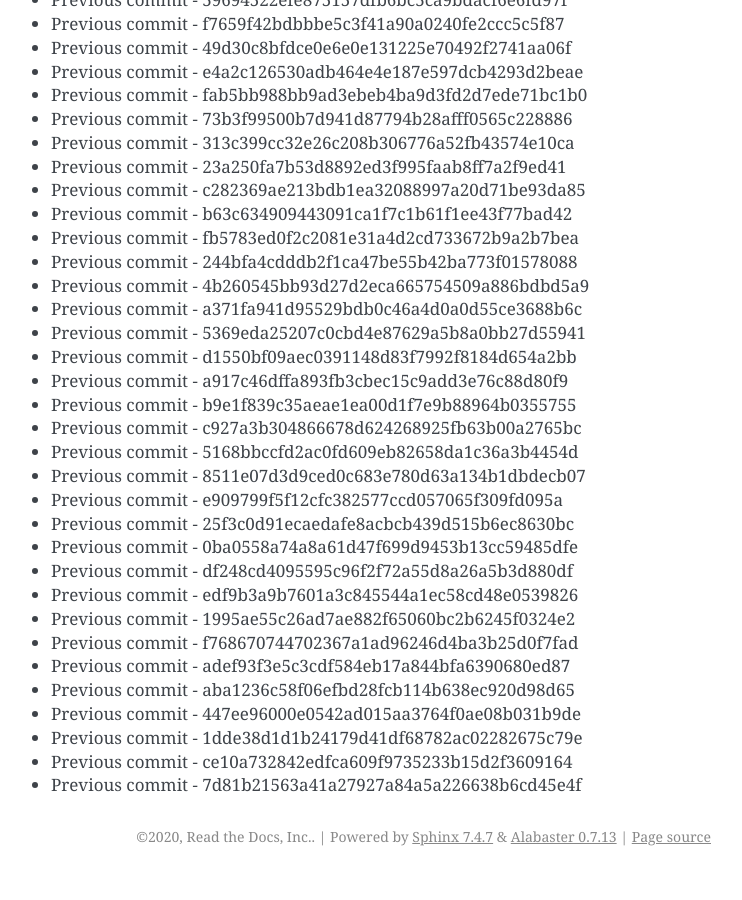
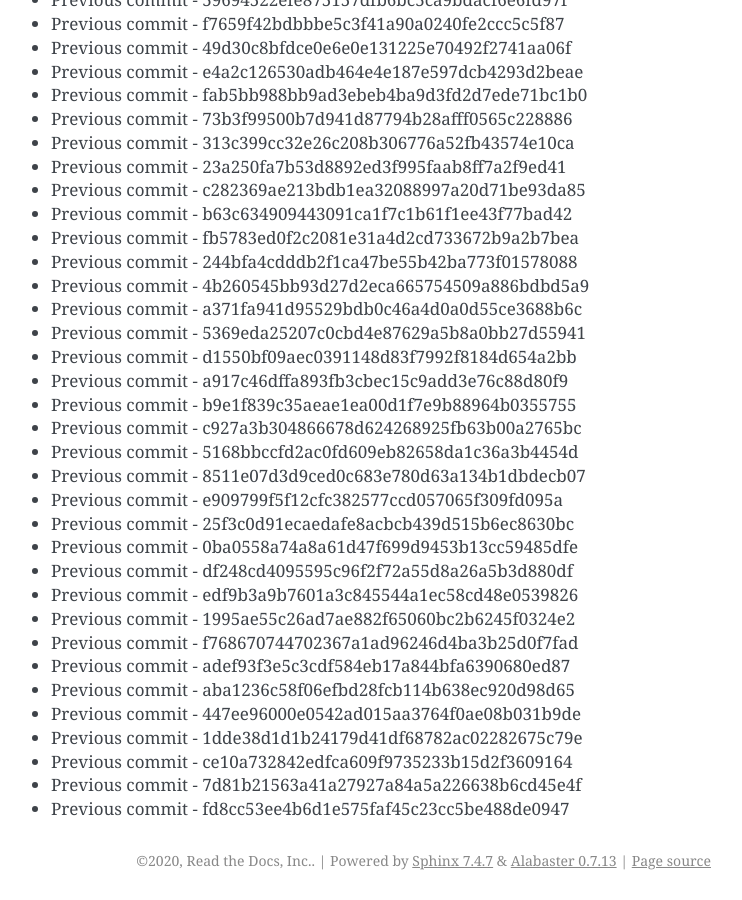
Before and after one commit to readthedocs/rtd-git-stresstest, a Sphinx documentation site: the page built from docs/updates.rst, in a window 1280 px wide and 900 px high, scrolled down 17575 px. Shown: the whole window, without its empty margins (399-1141 px from the left). Built offline with Sphinx 7.4.7, drawn with Linux system fonts in a browser that asks for light colours; before the commit the page ends 18451 px from its top, so only the background shows below that.

Commit message:
Generating commit from previous: fd8cc53ee4b6d1e575faf45c23cc5be488de0947

```diff
--- a/docs/updates.rst
+++ b/docs/updates.rst
@@ -770,3 +770,4 @@ It can be tested for any performance characteristics.
 * Previous commit - 1dde38d1d1b24179d41df68782ac02282675c79e
 * Previous commit - ce10a732842edfca609f9735233b15d2f3609164
 * Previous commit - 7d81b21563a41a27927a84a5a226638b6cd45e4f
+* Previous commit - fd8cc53ee4b6d1e575faf45c23cc5be488de0947
```
